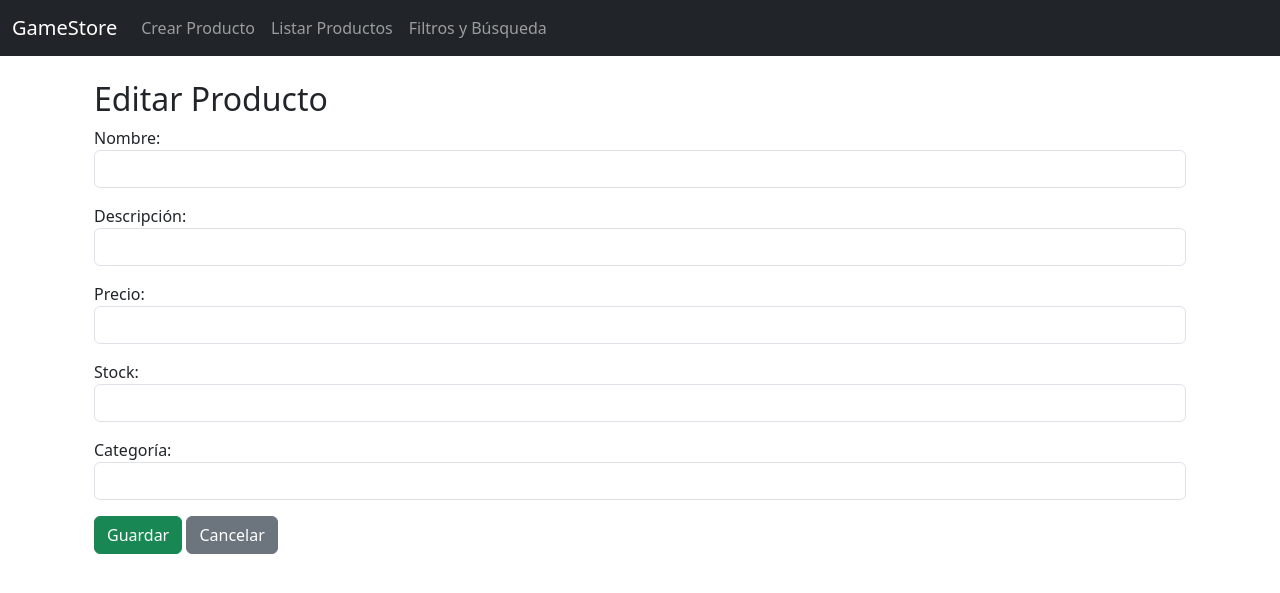
After one commit to atalasluis/ProyectoBases, a Flask app: template templates/edit.html in a window 1280 px wide. The commit adds this page. Shown: the top 593 px of the page. Run offline with Flask 3, Linux system fonts and the light colour scheme; the template is opened without the code that fills it, so the values that code supplies are empty.

Commit message:
corrigiendo boton editar

```diff
--- a/app.py
+++ b/app.py
@@ -39,6 +39,7 @@ def addProduct():
     else:
         return notFound()
 
+
 #Method delete
 @app.route('/delete/<string:product_name>')
 def delete(product_name):
@@ -47,21 +48,21 @@ def delete(product_name):
     return redirect(url_for('listar'))
 
 #Method Put
-@app.route('/edit/<string:product_name>', methods=['POST'])
-def edit(product_name):
-    products = db['products']
-    name = request.form['name']
-    description = request.form['description']
-    price = request.form['price']
-    stock = request.form['stock']
-    category = request.form['category']
+#@app.route('/edit/<string:product_name>', methods=['POST'])
+#def edit(product_name):
+#    products = db['products']
+#    name = request.form['name']
+#    description = request.form['description']
+#    price = request.form['price']
+#    stock = request.form['stock']
+#    category = request.form['category']
 
-    if name and description and price and stock and category:
-        products.update_one({'name' : product_name}, {'$set' : {'name' : name, 'description' : description, 'price' : price, 'stock' : stock,  'category' : category}})
-        response = jsonify({'message' : 'Producto ' + product_name + ' actualizado correctamente'})
-        return redirect(url_for('home'))
-    else:
-        return notFound()
+#    if name and description and price and stock and category:
+#        products.update_one({'name' : product_name}, {'$set' : {'name' : name, 'description' : description, 'price' : price, 'stock' : stock,  'category' : category}})
+#        response = jsonify({'message' : 'Producto ' + product_name + ' actualizado correctamente'})
+#        return redirect(url_for('home'))
+#    else:
+#        return notFound()
 
 @app.errorhandler(404)
 def notFound(error=None):
@@ -72,6 +73,41 @@ def notFound(error=None):
     response = jsonify(message)
     response.status_code = 404
     return response
+
+#editar algo xdd
+@app.route('/edit/<string:product_name>', methods=['GET', 'POST'])
+def edit(product_name):
+    products = db['products']
+
+    if request.method == 'POST':
+        # guardar cambios (POST)
+        name = request.form.get('name')
+        description = request.form.get('description')
+        price = request.form.get('price')
+        stock = request.form.get('stock')
+        category = request.form.get('category')
+
+        if name and description and price and stock and category:
+            products.update_one(
+                {'name': product_name},
+                {'$set': {
+                    'name': name,
+                    'description': description,
+                    'price': price,
+                    'stock': stock,
+                    'category': category
+                }}
+            )
+            return redirect(url_for('listar'))
+        else:
+            return notFound()
+    else:
+        # mostrar formulario (GET)
+        product = products.find_one({'name': product_name})
+        if not product:
+            return notFound()
+        return render_template('edit.html', product=product)
+
 
 # otras rutas de la aplicacion
 #----------------------------------
--- /dev/null
+++ b/templates/edit.html
@@ -0,0 +1,38 @@
+{% extends "base.html" %}
+{% block content %}
+<div class="container mt-4">
+    <h2>Editar Producto</h2>
+
+    <form action="{{ url_for('edit', product_name=product.name) }}" method="POST">
+
+        <div class="mb-3">
+            <label>Nombre:</label>
+            <input type="text" name="name" value="{{ product.name }}" class="form-control">
+        </div>
+
+        <div class="mb-3">
+            <label>Descripción:</label>
+            <input type="text" name="description" value="{{ product.description }}" class="form-control">
+        </div>
+
+        <div class="mb-3">
+            <label>Precio:</label>
+            <input type="text" name="price" value="{{ product.price }}" class="form-control">
+        </div>
+
+        <div class="mb-3">
+            <label>Stock:</label>
+            <input type="text" name="stock" value="{{ product.stock }}" class="form-control">
+        </div>
+
+        <div class="mb-3">
+            <label>Categoría:</label>
+            <input type="text" name="category" value="{{ product.category }}" class="form-control">
+        </div>
+
+        <button class="btn btn-success">Guardar</button>
+        <a href="{{ url_for('listar') }}" class="btn btn-secondary">Cancelar</a>
+
+    </form>
+</div>
+{% endblock %}
--- a/templates/listar.html
+++ b/templates/listar.html
@@ -22,9 +22,8 @@
                 <td>{{ product.stock }}</td>
                 <td>{{ product.category }}</td>
                 <td>
-                    <form action="{{ url_for('edit', product_name=product.name) }}" method="POST" style="display:inline-block;">
-                        <button class="btn btn-primary btn-sm">Editar</button>
-                    </form>
+                    <a href="{{ url_for('edit', product_name=product.name) }}" class="btn btn-primary btn-sm">Editar</a>
+
                     <a href="{{ url_for('delete', product_name=product.name) }}" class="btn btn-danger btn-sm">Eliminar</a>
                 </td>
             </tr>
```
